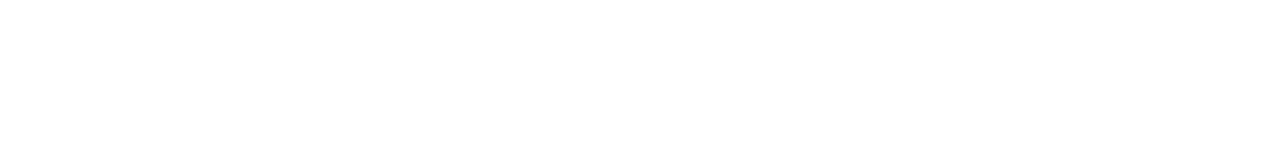
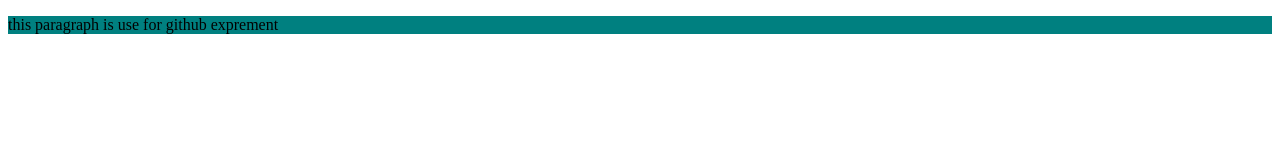
Before and after one commit to mdalamin17/second-github-repo-byVS, a plain HTML site: page secondgitrepo.html in a window 1280 px wide. Drawn offline with Linux system fonts and the light colour scheme.

Commit message:
paragraph tag

```diff
--- a/secondgitrepo.html
+++ b/secondgitrepo.html
@@ -4,8 +4,11 @@
     <meta charset="UTF-8">
     <meta name="viewport" content="width=device-width, initial-scale=1.0">
     <title>Second GitHub Repo by VS</title>
+    <link rel="stylesheet" href="sgit.css">
 </head>
 <body>
-
+    <p>
+        this paragraph is use for github exprement
+    </p>
 </body>
 </html>
--- /dev/null
+++ b/sgit.css
@@ -0,0 +1,3 @@
+p{
+    background-color: teal;
+}
```
